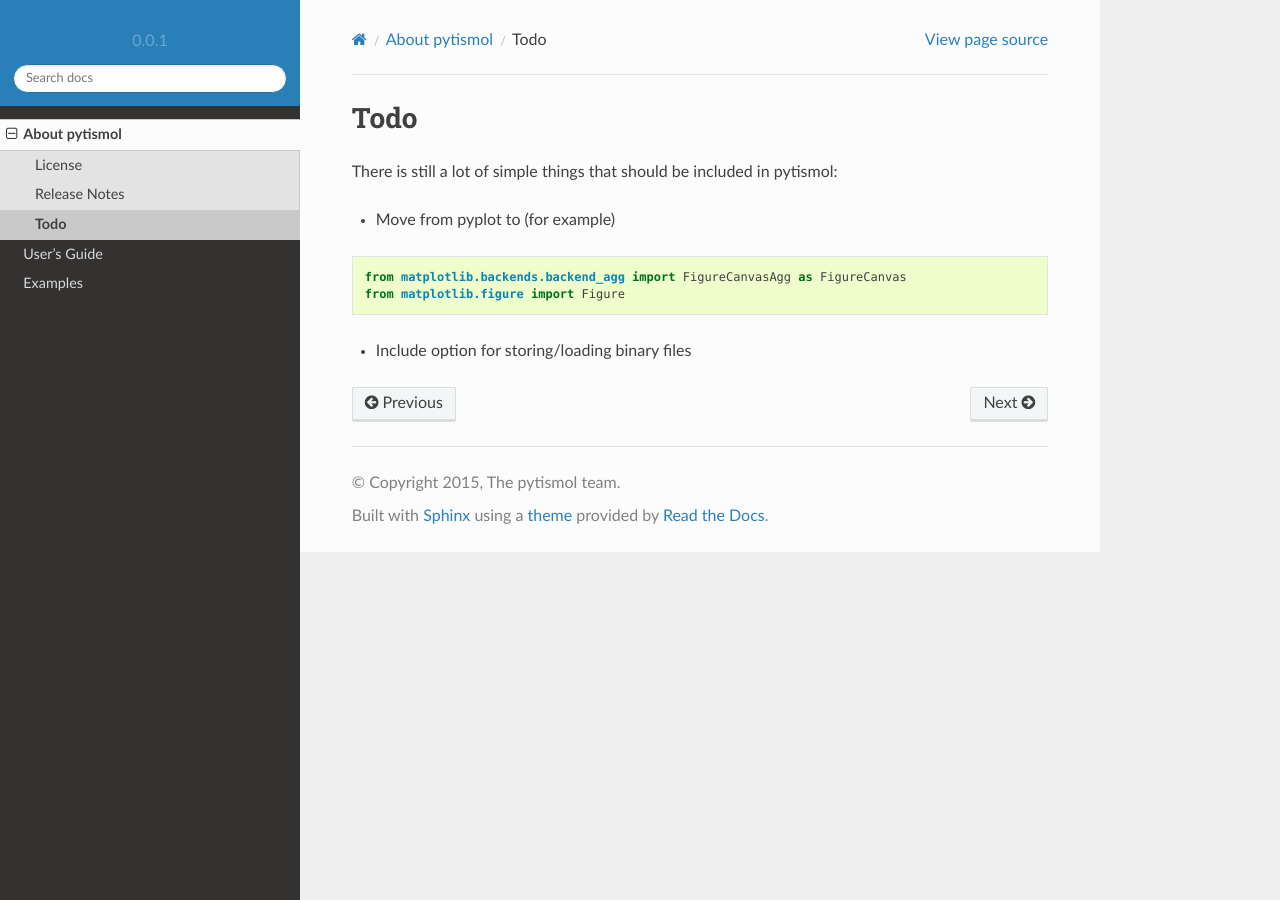
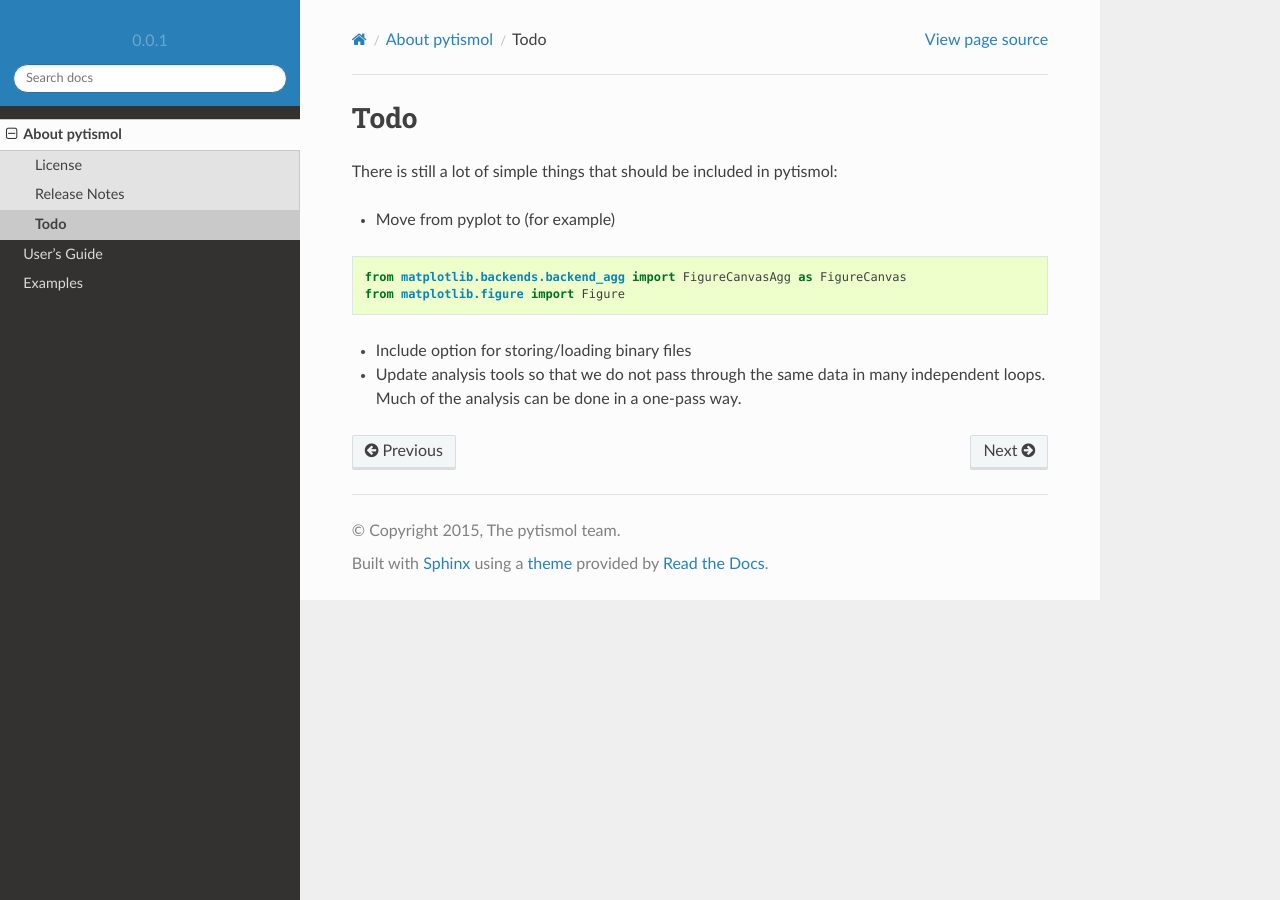
Before and after one commit to jonasjaeger-sci/mod905, a Sphinx documentation site: the page built from docs/about/todo.rst, in a window 1280 px wide. Built offline with Sphinx 7.4.7 and the Read the Docs theme 2.0.0, drawn with Linux system fonts in a browser that asks for light colours.

Commit message:
Add to todo-list

```diff
--- a/docs/about/todo.rst
+++ b/docs/about/todo.rst
@@ -14,3 +14,7 @@
   from matplotlib.figure import Figure
 
 - Include option for storing/loading binary files
+
+- Update analysis tools so that we do not pass through the same data
+  in many independent loops. Much of the analysis can be done in a one-pass
+  way.
```
